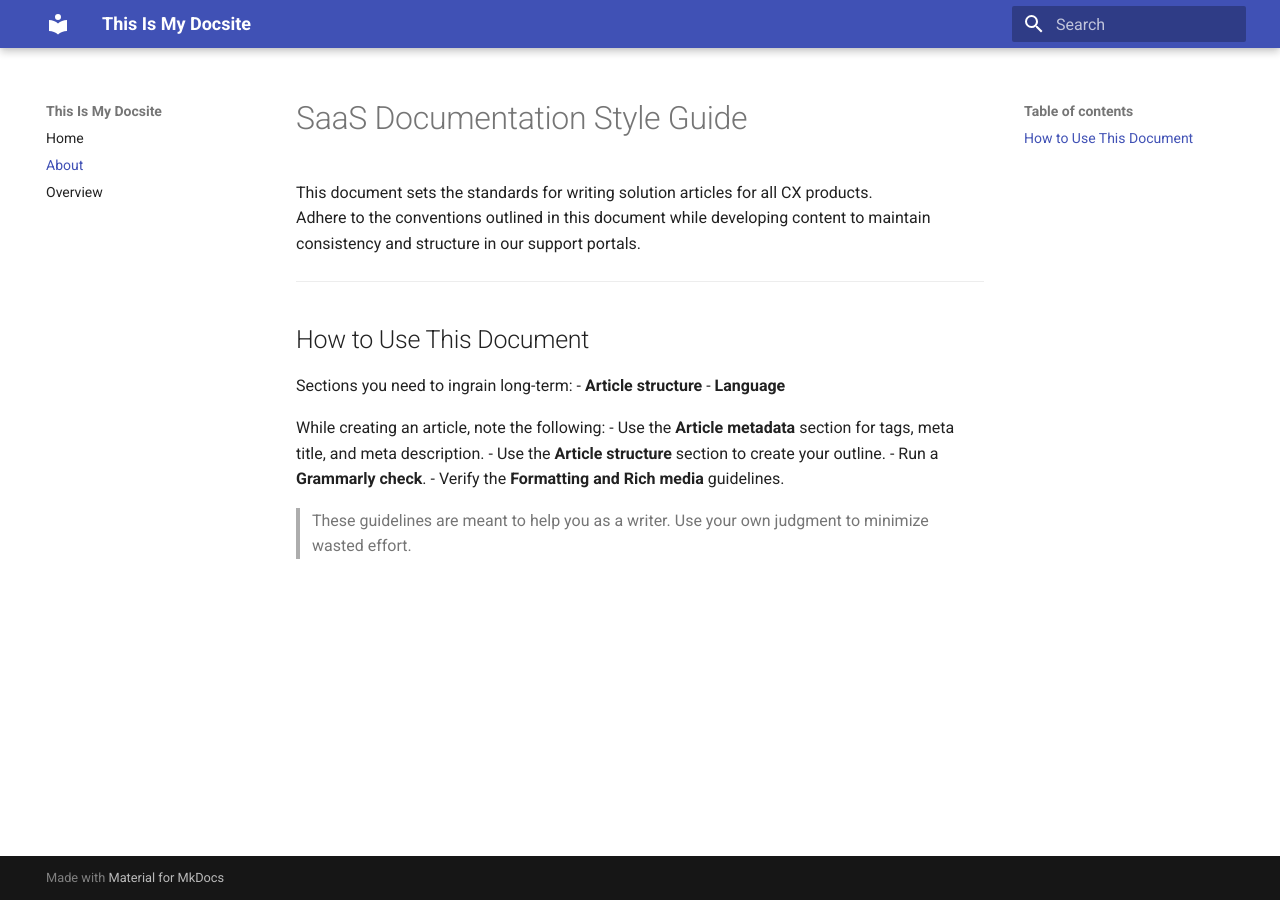
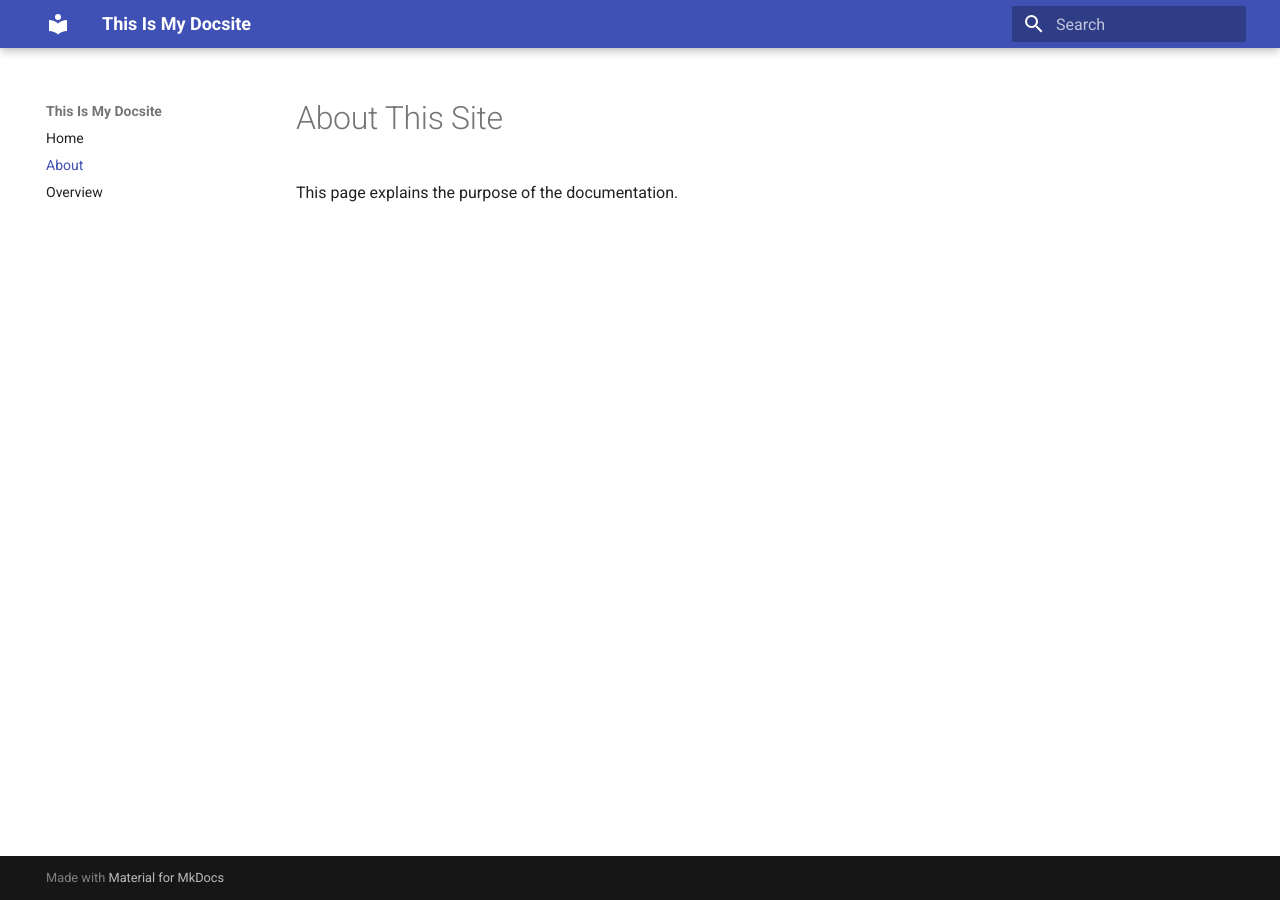
Before and after one commit to Aileen86/This-is-my-docsite, an MkDocs documentation site: the page built from docs/About.md, in a window 1280 px wide. Built offline with MkDocs 1.6.1 and Material for MkDocs 9.7.7, drawn with Linux system fonts in a browser that asks for light colours.

Commit message:
Update About.md

```diff
--- a/docs/About.md
+++ b/docs/About.md
@@ -1,20 +1,3 @@
-# SaaS Documentation Style Guide
+# About This Site
 
-This document sets the standards for writing solution articles for all CX products.
-Adhere to the conventions outlined in this document while developing content to maintain consistency and structure in our support portals.
-
----
-
-## How to Use This Document
-
-Sections you need to ingrain long-term:
-- **Article structure**
-- **Language**
-
-While creating an article, note the following:
-- Use the **Article metadata** section for tags, meta title, and meta description.
-- Use the **Article structure** section to create your outline.
-- Run a **Grammarly check**.
-- Verify the **Formatting and Rich media** guidelines.
-
-> These guidelines are meant to help you as a writer. Use your own judgment to minimize wasted effort.
+This page explains the purpose of the documentation.
```
